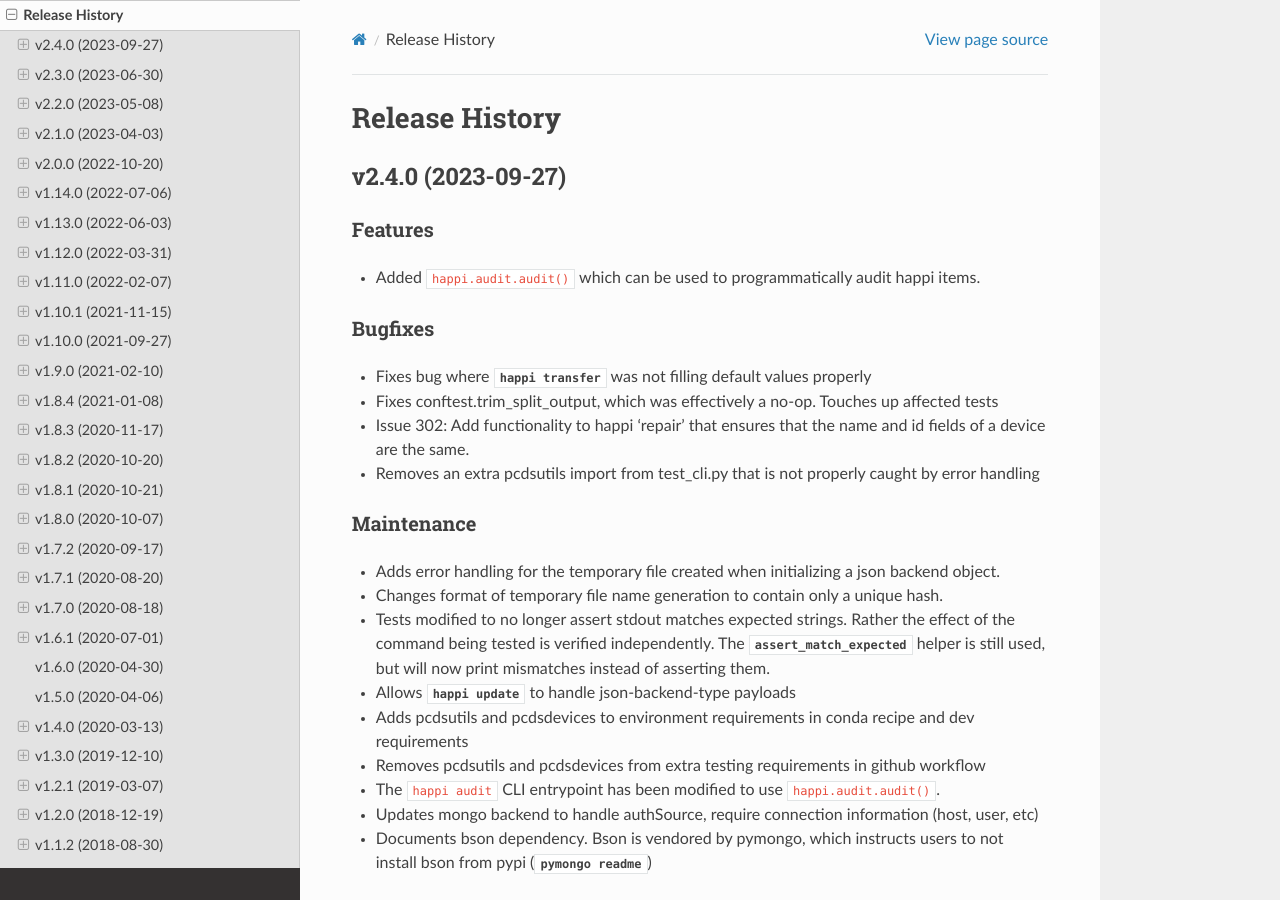
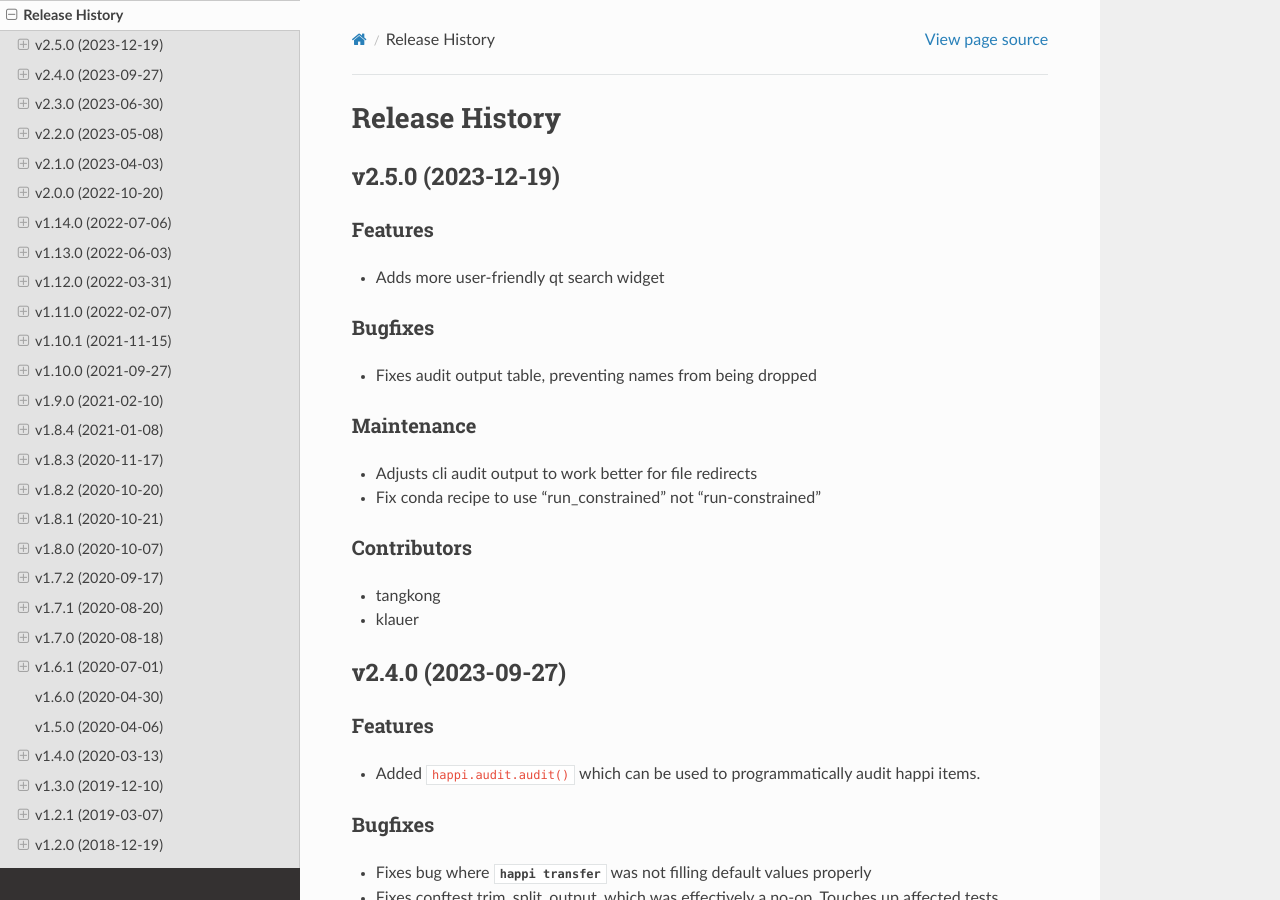
Before and after one commit to pcdshub/happi, a Sphinx documentation site: the page built from docs/source/releases.rst, in a window 1280 px wide and 900 px high. Built offline with Sphinx 7.4.7 and the Read the Docs theme 2.0.0, drawn with Linux system fonts in a browser that asks for light colours.

Commit message:
REL/DOC: release notes v2.5.0

```diff
--- a/docs/source/releases.rst
+++ b/docs/source/releases.rst
@@ -1,5 +1,28 @@
 Release History
 ###############
+
+
+v2.5.0 (2023-12-19)
+===================
+
+Features
+--------
+- Adds more user-friendly qt search widget
+
+Bugfixes
+--------
+- Fixes audit output table, preventing names from being dropped
+
+Maintenance
+-----------
+- Adjusts cli audit output to work better for file redirects
+- Fix conda recipe to use "run_constrained" not "run-constrained"
+
+Contributors
+------------
+- tangkong
+- klauer
+
 
 
 v2.4.0 (2023-09-27)
```
Also changed, not shown: docs/source/upcoming_release_notes/337-bld_run_constrained.rst (deleted, +0 -22 lines), docs/source/upcoming_release_notes/339-mnt_audit_out.rst (deleted, +0 -22 lines).
